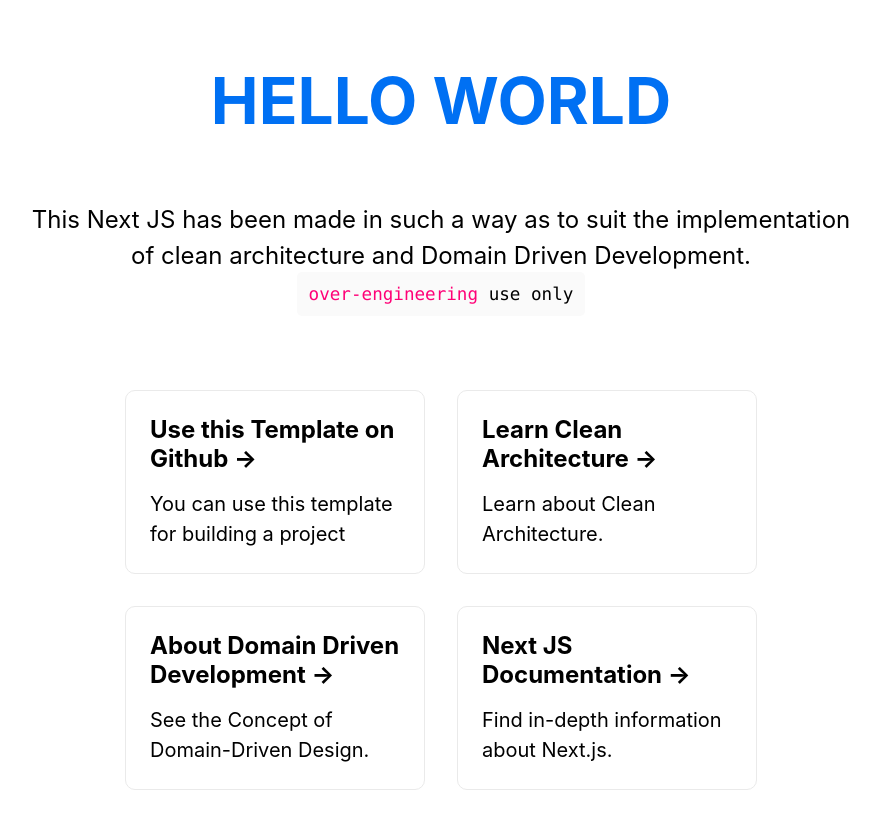
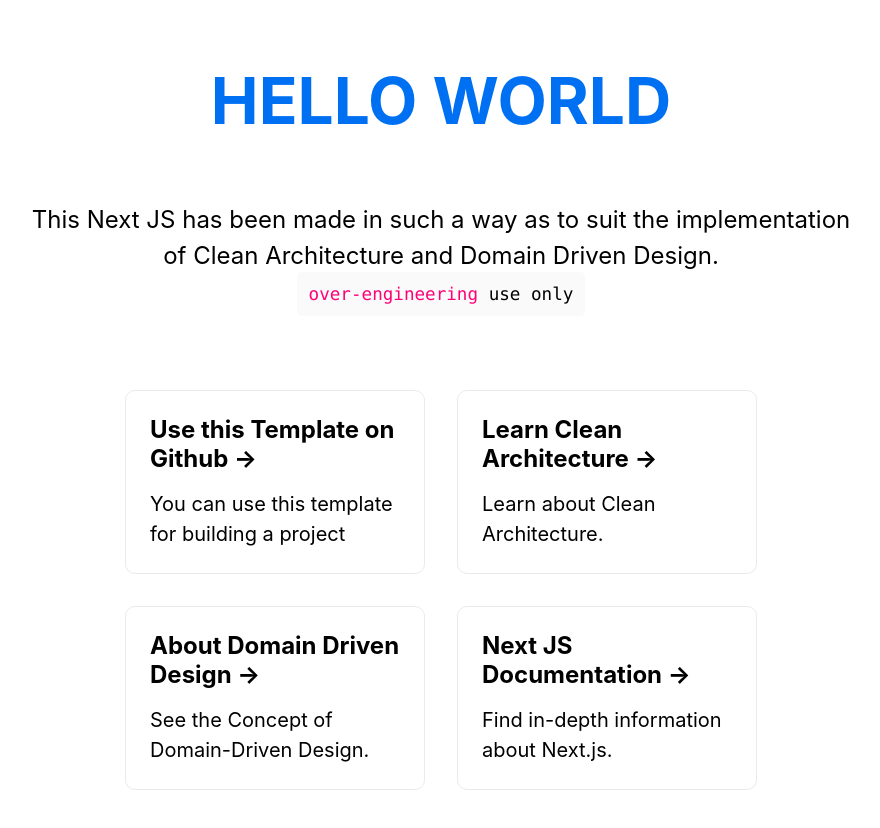
Before and after one commit to rahmatagungj/next-js-custom-architecture, a Next.js app: page / in a window 1280 px wide. Shown: the top 828 px of the page, without its empty margins (199-1079 px from the left). Built offline with nearby package versions, Linux system fonts and the light colour scheme.

Commit message:
fix typing

```diff
--- a/src/Web/UserInterface/HomeUserInterface.js
+++ b/src/Web/UserInterface/HomeUserInterface.js
@@ -20,7 +20,7 @@
         <p className="description">
           This Next JS has been made in such a way as to suit the implementation{" "}
           <br />
-          of clean architecture and Domain Driven Development. <br />
+          of Clean Architecture and Domain Driven Design. <br />
           <code className="code">
             <a href="https://www.codesimplicity.com/post/what-is-overengineering/">
               {kebabCase("Over Engineering")}
@@ -50,7 +50,7 @@
             href="https://en.wikipedia.org/wiki/Domain-driven_design"
             className="card"
           >
-            <h2>About Domain Driven Development &rarr;</h2>
+            <h2>About Domain Driven Design &rarr;</h2>
             <p>See the Concept of Domain-Driven Design.</p>
           </a>
 
```
